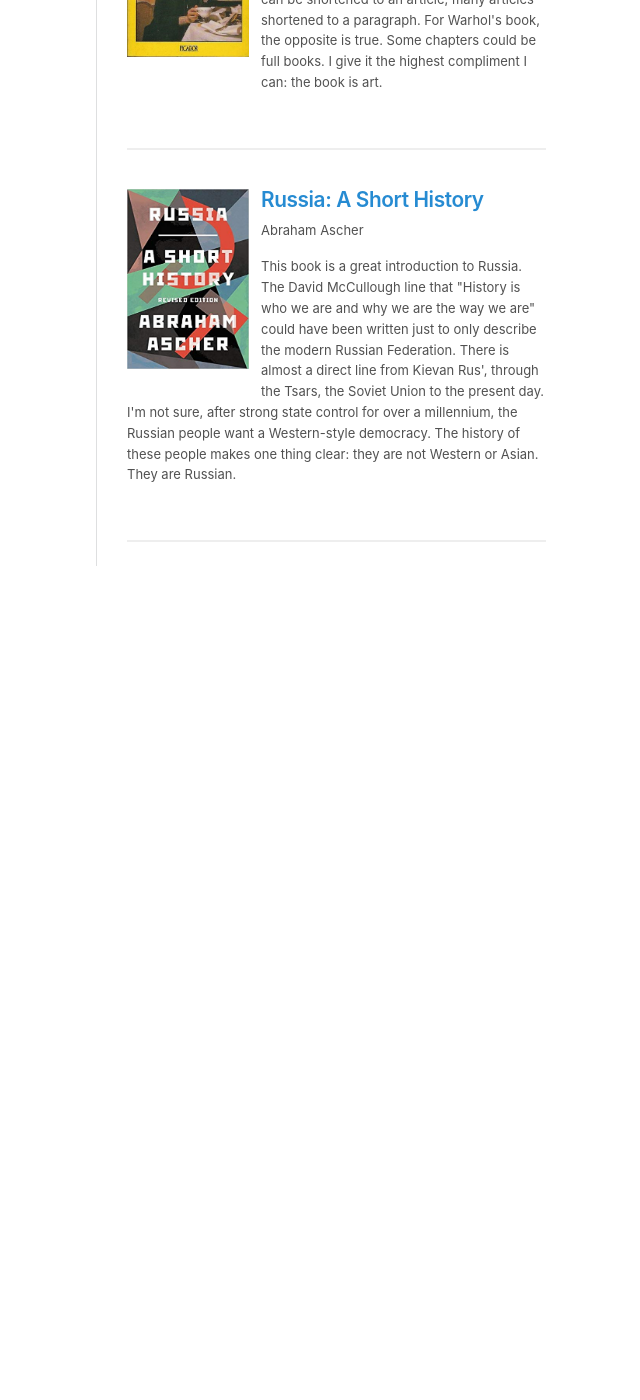
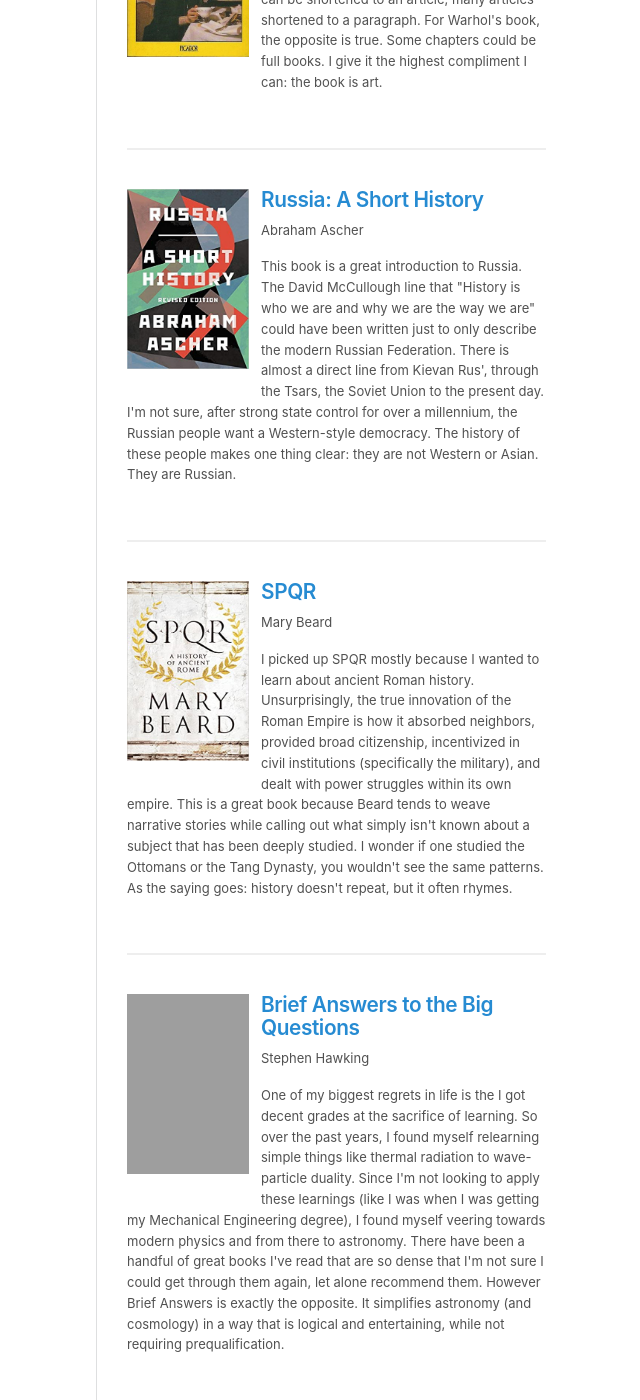
Before and after one commit to qasar/qasar.github.io, a Jekyll site: the page built from books.md, in a window 1280 px wide and 1400 px high, scrolled down 12074 px. Shown: the whole window, without its empty margins (163-803 px from the left). Built offline with Jekyll 4.4.1, drawn with Linux system fonts in a browser that asks for light colours; before the commit the page ends 12704 px from its top, so only the background shows below that; some of the changed text lies outside the part shown.

Commit message:
Update books.md

```diff
--- a/books.md
+++ b/books.md
@@ -443,6 +443,37 @@
 
 
 
+<div class = "bookContainer">
+
+<h3><a href="https://www.amazon.com/SPQR-History-Ancient-Mary-Beard/dp/1631492225/" target="_blank"><img class="book" src="http://qasaryounis.com/assets/spqr.jpg" alt="book-spqr" width="122" height="180"></a><a href="https://www.amazon.com/SPQR-History-Ancient-Mary-Beard/dp/1631492225/">SPQR</a></h3>
+
+<p>Mary Beard</p>
+
+<p>I picked up SPQR mostly because I wanted to learn about ancient Roman history. Unsurprisingly, the true innovation of the Roman Empire is how it absorbed neighbors, provided broad citizenship, incentivized in civil institutions (specifically the military), and dealt with power struggles within its own empire. This is a great book because Beard tends to weave narrative stories while calling out what simply isn't known about a subject that has been deeply studied. I wonder if one studied the Ottomans or the Tang Dynasty, you wouldn't see the same patterns. As the saying goes: history doesn't repeat, but it often rhymes.
+ </p>
+</div>
+<hr>
+
+
+
+
+<div class = "bookContainer">
+
+<h3><a href="https://www.amazon.com/dp/1473695988/" target="_blank"><img class="book" src="http://qasaryounis.com/assets/big.jpg" alt="book-hawkings" width="122" height="180"></a><a href="https://www.amazon.com/dp/1473695988/">Brief Answers to the Big Questions</a></h3>
+
+<p>Stephen Hawking</p>
+
+<p>One of my biggest regrets in life is the I got decent grades at the sacrifice of learning. So over the past years, I found myself relearning simple things like thermal radiation to wave-particle duality. Since I'm not looking to apply these learnings (like I was when I was getting my Mechanical Engineering degree), I found myself veering towards modern physics and from there to astronomy. There have been a handful of great books I've read that are so dense that I'm not sure I could get through them again, let alone recommend them. However Brief Answers is exactly the opposite. It simplifies astronomy (and cosmology) in a way that is logical and entertaining, while not requiring prequalification.</p>
+</div>
+<hr>
+
+
+
+
+
+
+
+
 
 
 
```
Also changed, not shown: other parts of books.md (+1 -1 lines).
